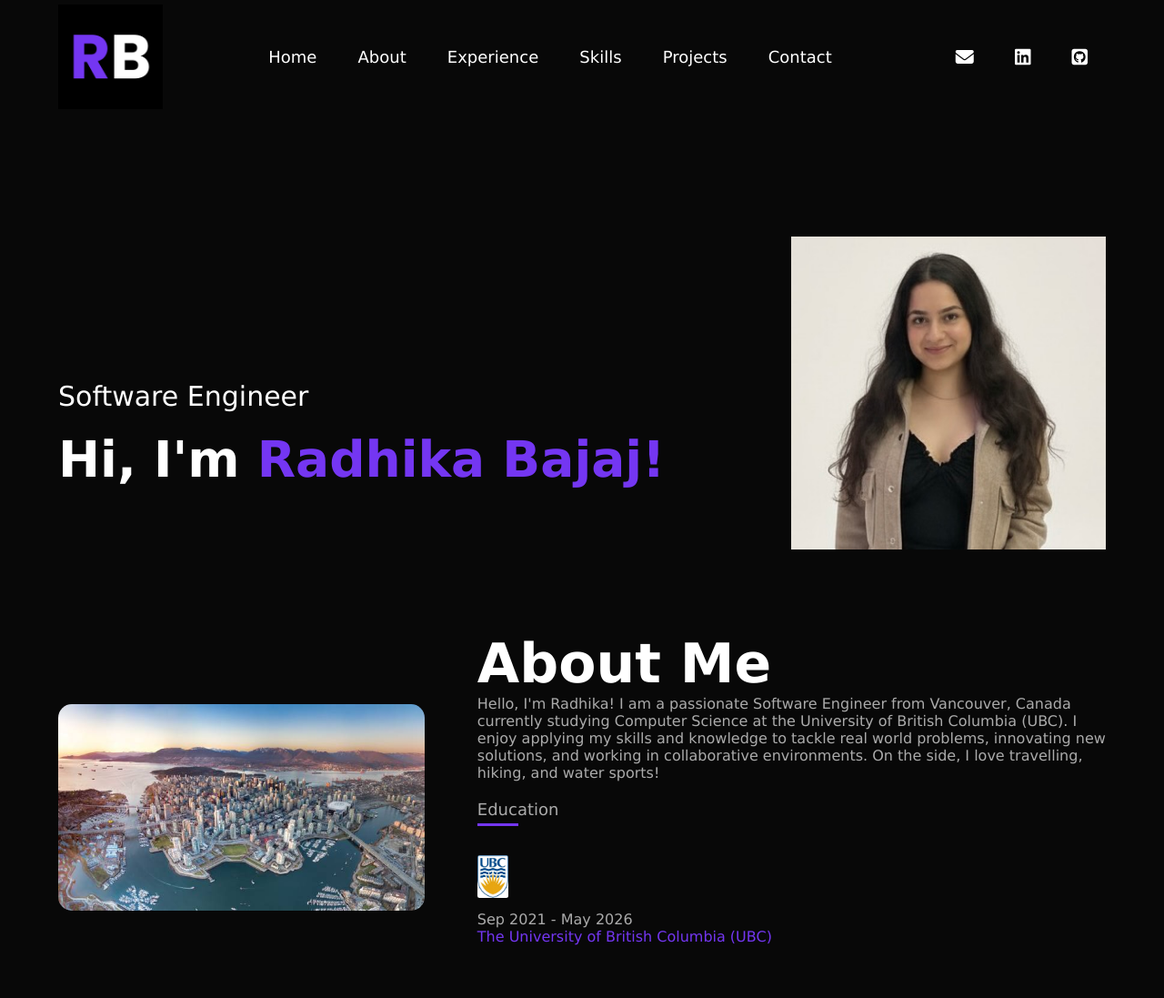
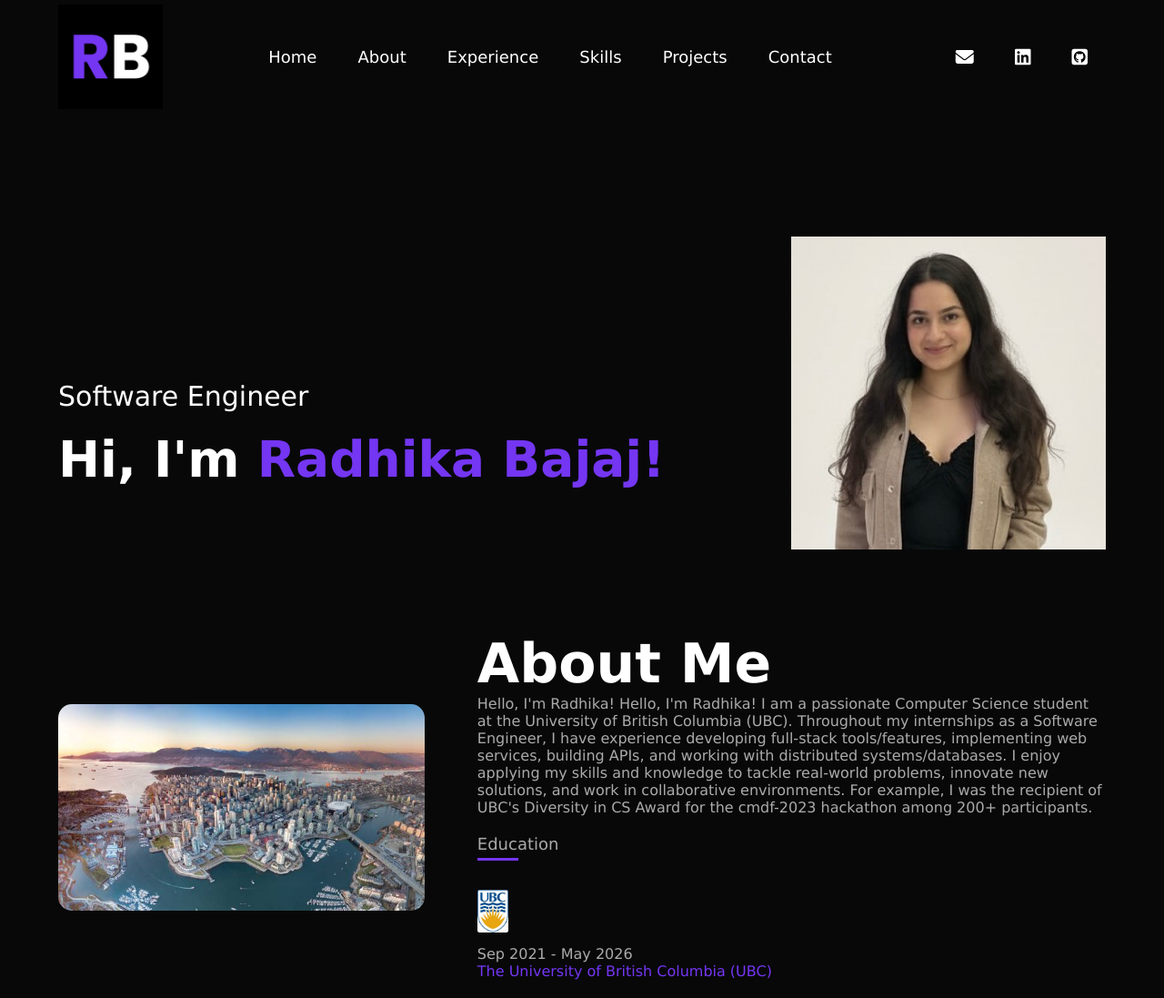
Before and after one commit to radhikab1/Personal-Portfolio, a plain HTML site: page index.html in a window 1280 px wide. Shown: the top 1097 px of the page at 91% size. Drawn offline with Linux system fonts and the light colour scheme.

Commit message:
updated about me description

```diff
--- a/index.html
+++ b/index.html
@@ -58,7 +58,7 @@
 
                         <div class="about-col-2">
                             <h1 class="sub-title">About Me</h1>
-                            <p>Hello, I'm Radhika! I am a passionate Software Engineer from Vancouver, Canada currently studying Computer Science at the University of British Columbia (UBC). I enjoy applying my skills and knowledge to tackle real world problems, innovating new solutions, and working in collaborative environments. On the side, I love travelling, hiking, and water sports!</p>
+                            <p>Hello, I'm Radhika! Hello, I'm Radhika! I am a passionate Computer Science student at the University of British Columbia (UBC). Throughout my internships as a Software Engineer, I have experience developing full-stack tools/features, implementing web services, building APIs, and working with distributed systems/databases. I enjoy applying my skills and knowledge to tackle real-world problems, innovate new solutions, and work in collaborative environments. For example, I was the recipient of UBC's Diversity in CS Award for the cmdf-2023 hackathon among 200+ participants.</p>
 
                             <div class="tab-titles">
                                 <p class="tab-links active-link">Education</p>
```
